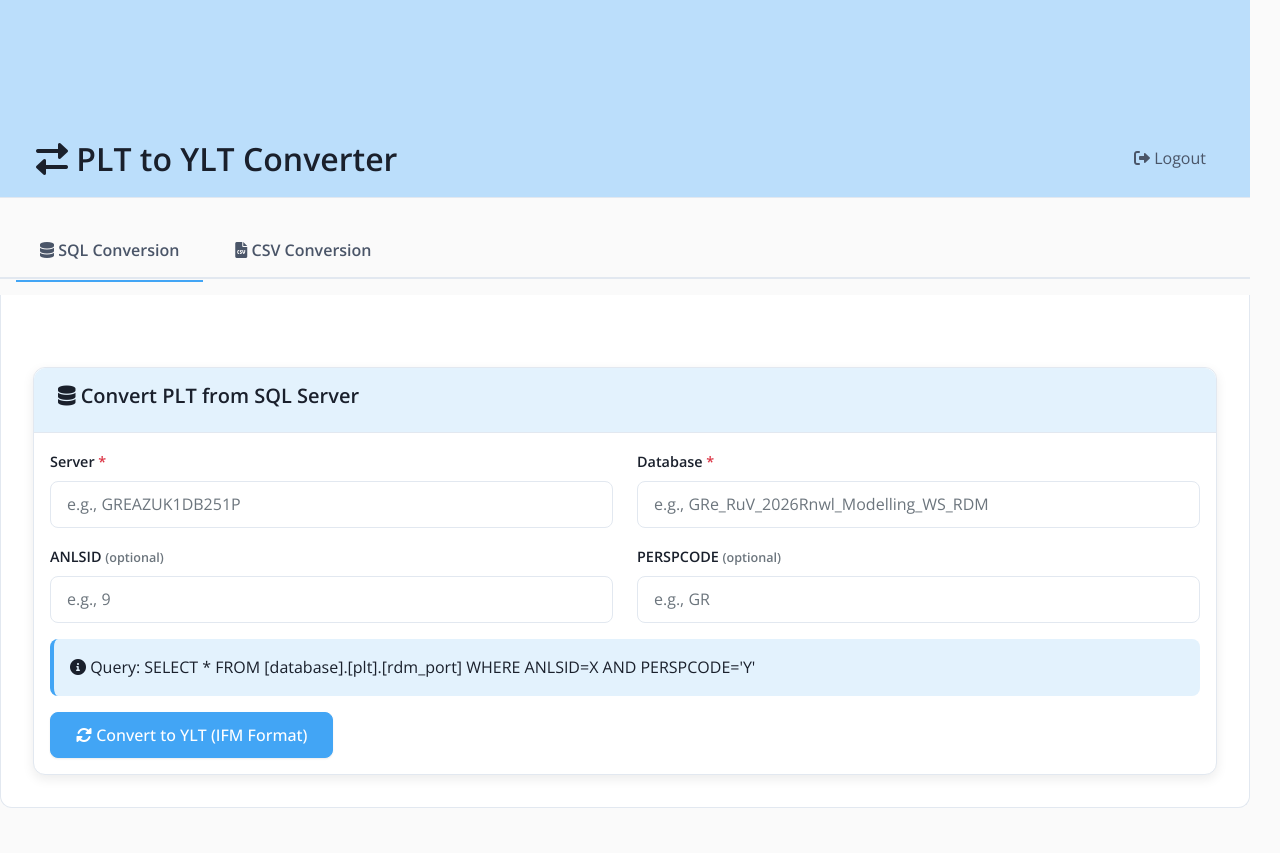
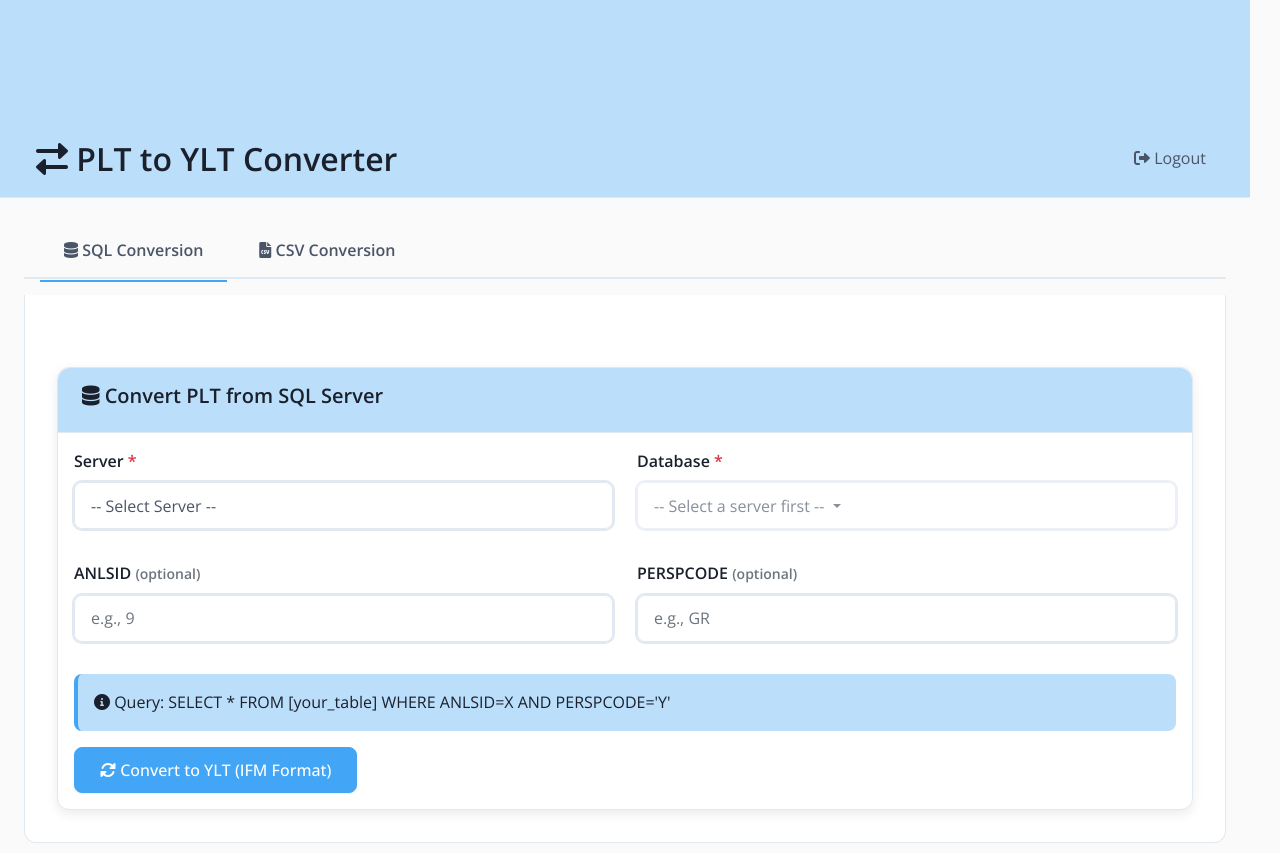
Before and after one commit to Rakshit09/PLT_YLT, a Flask app: page /dashboard in a window 1280 px wide. Before the commit the page ends 808 px from the top, so only its background shows below. Run offline with Flask 3, Linux system fonts and the light colour scheme; the visitor is signed in with stand-in values (Sample User, id 1); some libraries are stand-ins or nearby versions.

Commit message:
Created styles 2

```diff
--- a/app.py
+++ b/app.py
@@ -2,7 +2,7 @@ import os
 import io
 import logging
 from datetime import datetime
-from flask import Flask, render_template, request, jsonify, send_file, session, redirect, url_for
+from flask import Flask, render_template, request, jsonify, send_file, session, redirect, url_for, Response
 import pandas as pd
 import numpy as np
 import sqlalchemy as sa
@@ -15,6 +15,8 @@ app = Flask(__name__)
 app.config['SECRET_KEY'] = os.getenv('SECRET_KEY', 'your-secret-key-here-change-in-production')
 app.config['MAX_CONTENT_LENGTH'] = 5 * 1024 * 1024 * 1024  # 5GB max file size
 app.config['SESSION_TYPE'] = 'filesystem'
+
+EDM_SERVERS = ('GREAZUK1DB051P', 'GREAZUK1DB101P', 'GREAZUK1DB181P', 'GREAZUK1DB201P', 'GREAZUK1DB251P', '103db9bcc5307a1d669c5f0946a36dfc.databridge.rms-pe.com,1333')
 
 logging.basicConfig(level=logging.INFO)
 logger = logging.getLogger(__name__)
@@ -272,7 +274,7 @@ def dashboard():
     """Main dashboard with SQL and CSV tabs"""
     if 'credentials' not in session:
         return redirect(url_for('index'))
-    return render_template('dashboard.html')
+    return render_template('dashboard.html', edm_servers=EDM_SERVERS)
 
 @app.route('/convert_sql', methods=['POST'])
 def convert_sql():
@@ -344,6 +346,47 @@ def convert_sql():
         logger.error(f"SQL conversion error: {e}", exc_info=True)
         return jsonify({'error': str(e)}), 500
 
+@app.route('/get_databases')
+def get_databases():
+    server = request.args.get('server')
+    logger.info(f"Received request for databases from server: {server}")
+
+    if not server:
+        logger.error("No server provided in request")
+        return Response('<option value="">Please select a server</option>', mimetype='text/html')
+
+    try:
+        creds = session.get('credentials')
+        if not creds or not creds.get('username') or not creds.get('password'):
+            logger.error("No database credentials found in session")
+            return Response('<option value="">Authentication error: No credentials</option>', mimetype='text/html', status=401)
+
+        # Connect to master db to get list of other DBs
+        engine = get_engine(server, 'master', creds.get('username'), creds.get('password'), creds.get('domain'))
+        if engine is None:
+            raise Exception("Failed to get database engine for server discovery.")
+
+        with engine.connect() as conn:
+            result = conn.execute(text("SELECT name FROM sys.databases WHERE database_id > 4 ORDER BY name"))
+            databases = [row[0] for row in result]
+
+        options = ['<option value="">-- Select Database --</option>']
+        options.extend([f'<option value="{db}">{db}</option>' for db in databases])
+
+        logger.info(f"Successfully fetched {len(databases)} databases")
+        return Response('\n'.join(options), mimetype='text/html')
+
+    except Exception as e:
+        error_msg = str(e)
+        logger.error(f"Database error in get_databases: {error_msg}", exc_info=True)
+
+        if "Login failed for user" in error_msg:
+            return Response('<option value="">Authentication failed</option>', mimetype='text/html', status=401)
+        elif "connection failed" in error_msg or "Unable to connect" in error_msg:
+            return Response('<option value="">Connection failed</option>', mimetype='text/html', status=503)
+        else:
+            return Response(f'<option value="">Error fetching databases</option>', mimetype='text/html', status=500)
+
 @app.route('/convert_csv', methods=['POST'])
 def convert_csv():
     """Convert uploaded CSV PLT file to YLT"""
--- a/static/css/style.css
+++ b/static/css/style.css
@@ -58,7 +58,7 @@ main.content-wrapper {
     flex-wrap: wrap;
     gap: var(--spc-5);
     margin: var(--spc-5) auto;
-    max-width: 1800px;
+    max-width: 1600px;
     padding: 0 var(--spc-4);
 }
 
@@ -197,16 +197,16 @@ main.content-wrapper {
     font-weight: 600;
     color: var(--text-color-dark);
     margin-bottom: var(--spc-2);
-    font-size: 0.9rem;
+    font-size: 1rem;
 }
 
 .form-control {
-    border: 1px solid var(--border-color);
+    border: 2px solid var(--border-color);
     border-radius: 8px;
     padding: 12px 16px;
     font-size: 1rem;
     transition: all 0.2s;
-    outline: none;
+    outline: 2px solid var(--border-color);
     background-color: #fff;
 }
 
@@ -289,10 +289,12 @@ main.content-wrapper {
 }
 
 .container {
-    padding: 0;
+    max-width: 1600px;
+    margin-left: auto;
+    margin-right: auto;
+    padding: 0 var(--spc-4);
     margin-bottom: 10px;
     margin-top: 10px;
-    max-width: 100%;
 }
 
 .container-fluid {
@@ -402,7 +404,7 @@ input[type="file"]:hover {
     --primary-color: #42A5F5;
     --primary-dark: #1E88E5;
     --primary-light: #BBDEFB;
-    --primary-lighter: #E3F2FD;
+    --primary-lighter: #BBDEFB;
     --text-color: #4a5568;
     --text-color-dark: #1a202c;
     --border-color: #e2e8f0;
@@ -463,6 +465,11 @@ input[type="file"]:focus{
     outline: 0;
 }
 
+/* Add more vertical space between form fields */
+.card-body .mb-3 {
+    margin-bottom: var(--spc-5) !important;
+}
+
 /* 4. Buttons – reuse palette but modern shadow */
 .btn-primary, .btn-success{
     background:var(--primary-color);
--- a/templates/dashboard.html
+++ b/templates/dashboard.html
@@ -59,8 +59,12 @@
                                                 <label for="sqlServer" class="form-label">
                                                     Server <span class="text-danger">*</span>
                                                 </label>
-                                                <input type="text" class="form-control" id="sqlServer"
-                                                       placeholder="e.g., GREAZUK1DB251P" required>
+                                                <select class="form-control" id="sqlServer" required>
+                                                    <option value="">-- Select Server --</option>
+                                                    {% for server in edm_servers %}
+                                                    <option value="{{ server }}">{{ server }}</option>
+                                                    {% endfor %}
+                                                </select>
                                             </div>
                                         </div>
                                         <div class="col-md-6">
@@ -68,8 +72,18 @@
                                                 <label for="sqlDatabase" class="form-label">
                                                     Database <span class="text-danger">*</span>
                                                 </label>
-                                                <input type="text" class="form-control" id="sqlDatabase"
-                                                       placeholder="e.g., GRe_RuV_2026Rnwl_Modelling_WS_RDM" required>
+                                                <div class="dropdown searchable-select-container" id="database-container">
+                                                    <button class="form-control btn dropdown-toggle text-start" type="button" data-bs-toggle="dropdown" aria-expanded="false" disabled>
+                                                        -- Select a server first --
+                                                    </button>
+                                                    <div class="dropdown-menu w-100 p-2">
+                                                        <input type="text" class="form-control" id="database-search" placeholder="Search...">
+                                                        <div id="database-options" class="mt-2" style="max-height: 200px; overflow-y: auto;"></div>
+                                                    </div>
+                                                    <select id="sqlDatabase" class="form-control" required disabled style="display: none;">
+                                                        <option value="">-- Select a server first --</option>
+                                                    </select>
+                                                </div>
                                             </div>
                                         </div>
                                     </div>
@@ -97,7 +111,7 @@
 
                                     <div class="alert alert-info">
                                         <i class="fas fa-info-circle"></i>
-                                        Query: SELECT * FROM [database].[plt].[rdm_port] WHERE ANLSID=X AND PERSPCODE='Y'
+                                        Query: SELECT * FROM [your_table] WHERE ANLSID=X AND PERSPCODE='Y'
                                     </div>
 
                                     <button type="submit" class="btn btn-primary">
@@ -166,6 +180,78 @@
     <script src="https://code.jquery.com/jquery-3.6.0.min.js"></script>
     <script>
         let currentResultData = null;
+
+        $(document).ready(function() {
+            const sqlServer = $('#sqlServer');
+            const dbContainer = $('#database-container');
+            const dbButton = dbContainer.find('.dropdown-toggle');
+            const dbSearch = dbContainer.find('#database-search');
+            const dbOptions = dbContainer.find('#database-options');
+            const dbSelect = dbContainer.find('#sqlDatabase');
+
+            function populateDatabaseOptions(searchTerm = '') {
+                dbOptions.empty();
+                let optionsFound = false;
+                dbSelect.find('option').each(function() {
+                    const option = $(this);
+                    if (option.val() && option.text().toLowerCase().includes(searchTerm)) {
+                        dbOptions.append(`<a class="dropdown-item" href="#" data-value="${option.val()}">${option.text()}</a>`);
+                        optionsFound = true;
+                    }
+                });
+                if (!optionsFound && dbSelect.find('option').length > 1) {
+                    dbOptions.append('<span class="dropdown-item-text text-muted">No results found</span>');
+                }
+            }
+
+            sqlServer.on('change', function() {
+                const server = $(this).val();
+                dbButton.text('Loading...').prop('disabled', true);
+                dbSelect.html('<option value="">-- Select a server first --</option>');
+                dbOptions.empty();
+
+                if (server) {
+                    $.ajax({
+                        url: `/get_databases?server=${encodeURIComponent(server)}`,
+                        type: 'GET',
+                        success: function(data) {
+                            dbSelect.html(data);
+                            dbButton.text('-- Select Database --').prop('disabled', false);
+                        },
+                        error: function() {
+                            dbSelect.html('<option value="">Error loading databases</option>');
+                            dbButton.text('Error loading').prop('disabled', true);
+                        }
+                    });
+                } else {
+                    dbButton.text('-- Select a server first --').prop('disabled', true);
+                }
+            });
+
+            dbContainer.on('shown.bs.dropdown', function () {
+                populateDatabaseOptions();
+                dbSearch.val('').focus();
+            });
+
+            dbSearch.on('input', function() {
+                populateDatabaseOptions($(this).val().toLowerCase());
+            });
+
+            dbOptions.on('click', '.dropdown-item', function(e) {
+                e.preventDefault();
+                const value = $(this).data('value');
+                const text = $(this).text();
+
+                dbSelect.val(value);
+                dbButton.text(text);
+
+                // Manually hide dropdown
+                var dropdown = bootstrap.Dropdown.getInstance(dbButton);
+                if (dropdown) {
+                    dropdown.hide();
+                }
+            });
+        });
 
         // SQL Form Submission
         $('#sqlForm').on('submit', function(e) {
```
